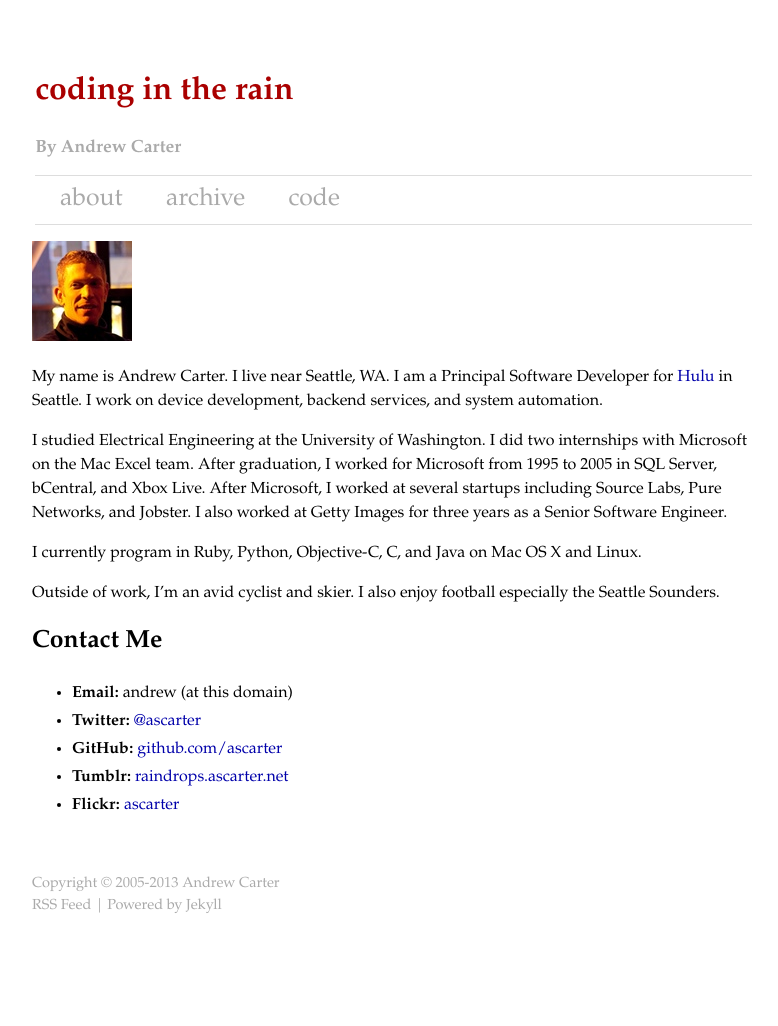
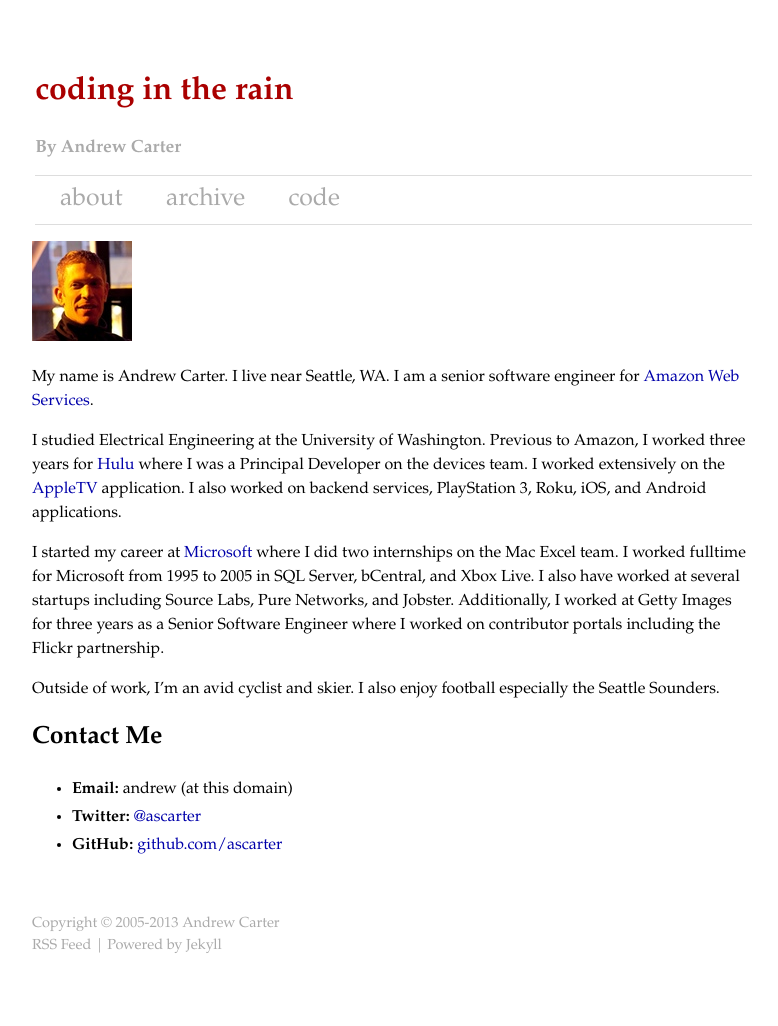
Before and after one commit to ascarter/ascarter.github.io, a Jekyll site: the page built from about.markdown, in a window 1280 px wide. Shown: the whole page, without its empty margins (248-1026 px from the left). Built offline with Jekyll 4.4.1, drawn with Linux system fonts in a browser that asks for light colours; Markdown is read by kramdown in place of the engine named in the settings; before the commit the page ends 986 px from its top, so only the background shows below that.

Commit message:
Update bio

```diff
--- a/about.markdown
+++ b/about.markdown
@@ -5,11 +5,11 @@ title: about
 
 <span id="about-portrait"><img src="images/about-portrait.jpg" alt="Portrait of Andrew Carter" /></span>
 
-My name is Andrew Carter. I live near Seattle, WA. I am a Principal Software Developer for [Hulu] in Seattle. I work on device development, backend services, and system automation.
+My name is Andrew Carter. I live near Seattle, WA. I am a senior software engineer for [Amazon Web Services][aws].
 
-I studied Electrical Engineering at the University of Washington. I did two internships with Microsoft on the Mac Excel team. After graduation, I worked for Microsoft from 1995 to 2005 in SQL Server, bCentral, and Xbox Live. After Microsoft, I worked at several startups including Source Labs, Pure Networks, and Jobster. I also worked at Getty Images for three years as a Senior Software Engineer.
+I studied Electrical Engineering at the University of Washington. Previous to Amazon, I worked three years for [Hulu] where I was a Principal Developer on the devices team. I  worked extensively on the [AppleTV][apple] application. I also worked on backend services, PlayStation 3, Roku, iOS, and Android applications.
 
-I currently program in Ruby, Python, Objective-C, C, and Java on Mac OS X and Linux.
+I started my career at [Microsoft] where I did two internships on the Mac Excel team. I worked fulltime for Microsoft from 1995 to 2005 in SQL Server, bCentral, and Xbox Live. I also have worked at several startups including Source Labs, Pure Networks, and Jobster. Additionally, I worked at Getty Images for three years as a Senior Software Engineer where I worked on contributor portals including the Flickr partnership.
 
 Outside of work, I'm an avid cyclist and skier. I also enjoy football especially the Seattle Sounders.
 
@@ -18,11 +18,10 @@ Outside of work, I'm an avid cyclist and skier. I also enjoy football especially
 * **Email:** andrew (at this domain)
 * **Twitter:** [@ascarter][twitter]
 * **GitHub:** [github.com/ascarter][github]
-* **Tumblr:** [raindrops.ascarter.net][tumblr]
-* **Flickr:** [ascarter][flickr]
 
-[hulu]: http://www.hulu.com/
-[tumblr]: http://ascarter.tumblr.com
+[aws]: http://aws.amazon.com
+[hulu]: http://www.hulu.com
+[apple]: http://www.apple.com
+[microsoft]: http://www.microsoft.com
 [twitter]: http://twitter.com/ascarter
 [github]: http://github.com/ascarter/
-[flickr]: http://flickr.com/photos/ascarter/
--- a/bio.markdown
+++ b/bio.markdown
@@ -5,6 +5,6 @@ title: bio
 
 <span id="about-portrait"><img src="images/about-portrait.jpg" alt="Portrait of Andrew Carter" /></span>
 
-Andrew Carter is a software engineer with 18 years of professional experience. He spent ten years at Microsoft on SQL Server, bCentral, and Xbox Live teams. Andrew has worked for several Seattle area software companies including Source Labs, Pure Networks, Jobster, and Getty Images. Currently, he is a Principal Software Developer at [Hulu][1] in the Seattle office.
+Andrew Carter is a software engineer with more than 20 years of professional experience. He spent ten years at Microsoft on SQL Server, bCentral, and Xbox Live teams. Andrew has worked for several software companies including Hulu, Getty Images, Jobster, Pure Networks , and Source Labs. Currently, he is a senior engineer at [Amazon Web Services][aws] in Seattle.
 
-[1]: http://hulu.com
+[aws]: http://aws.amazon.com
```
